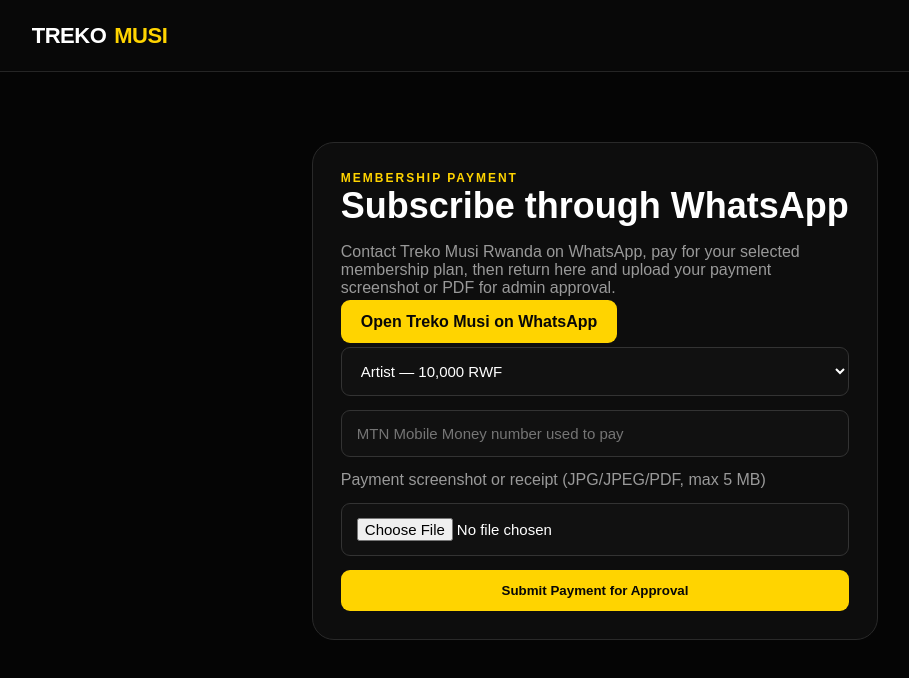
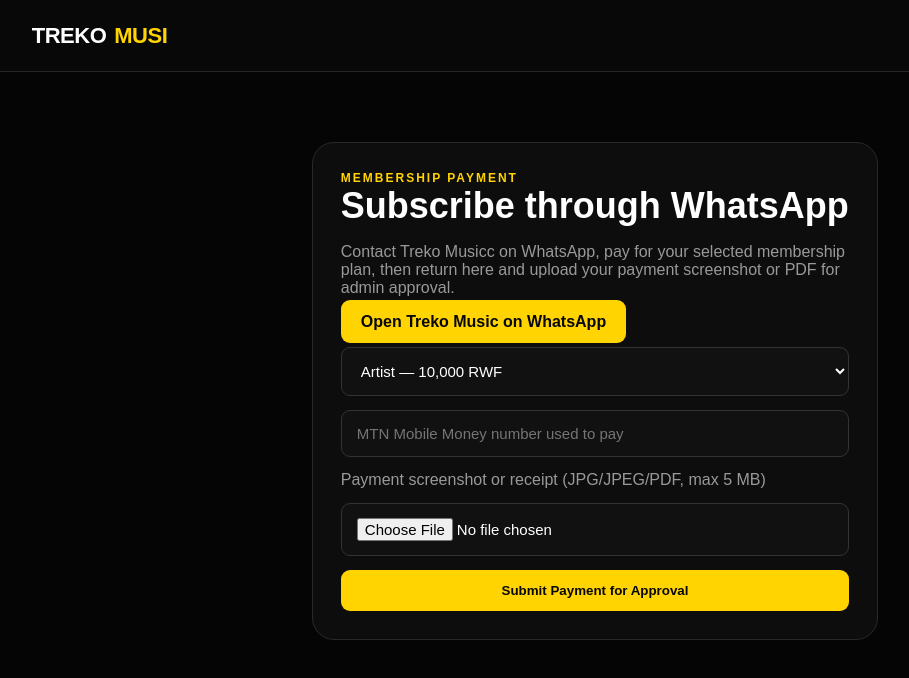
Before and after one commit to senid-221/TREKO-MUSI-ARTISTS, a Next.js app: page /payment in a window 1280 px wide. Shown: the top 678 px of the page, without its empty margins (45-954 px from the left). Built offline with nearby package versions, Linux system fonts and the light colour scheme.

Commit message:
Rename brand from Treko Musi to Treko Music

```diff
--- a/app/payment/page.tsx
+++ b/app/payment/page.tsx
@@ -9,7 +9,7 @@
   const [error, setError] = useState("");
 
   const whatsappNumber = "250726969060";
-  const whatsappUrl = `https://wa.me/${whatsappNumber}?text=${encodeURIComponent("Hello Treko Musi Rwanda, I want to subscribe to the membership plan.")}`;
+  const whatsappUrl = `https://wa.me/${whatsappNumber}?text=${encodeURIComponent("Hello Treko Musicc, I want to subscribe to the membership plan.")}`;
 
   async function submit(e: React.FormEvent<HTMLFormElement>) {
     e.preventDefault();
@@ -41,14 +41,14 @@
           <div className="eyebrow">Membership Payment</div>
           <h2>Subscribe through WhatsApp</h2>
           <p className="muted">
-            Contact Treko Musi Rwanda on WhatsApp, pay for your selected membership plan,
+            Contact Treko Musicc on WhatsApp, pay for your selected membership plan,
             then return here and upload your payment screenshot or PDF for admin approval.
           </p>
 
           {whatsappNumber && (
             <p>
               <a className="btn primary" href={whatsappUrl} target="_blank" rel="noreferrer">
-                Open Treko Musi on WhatsApp
+                Open Treko Music on WhatsApp
               </a>
             </p>
           )}
@@ -59,7 +59,7 @@
             <>
               <h3>Payment proof submitted ✓</h3>
               <p className="muted">
-                Your request is <strong>{status}</strong>. Treko Musi Rwanda will review your
+                Your request is <strong>{status}</strong>. Treko Musicc will review your
                 payment proof. Your membership becomes active only after admin approval.
               </p>
               <Link href="/dashboard" className="btn primary">Go to Dashboard</Link>
```
